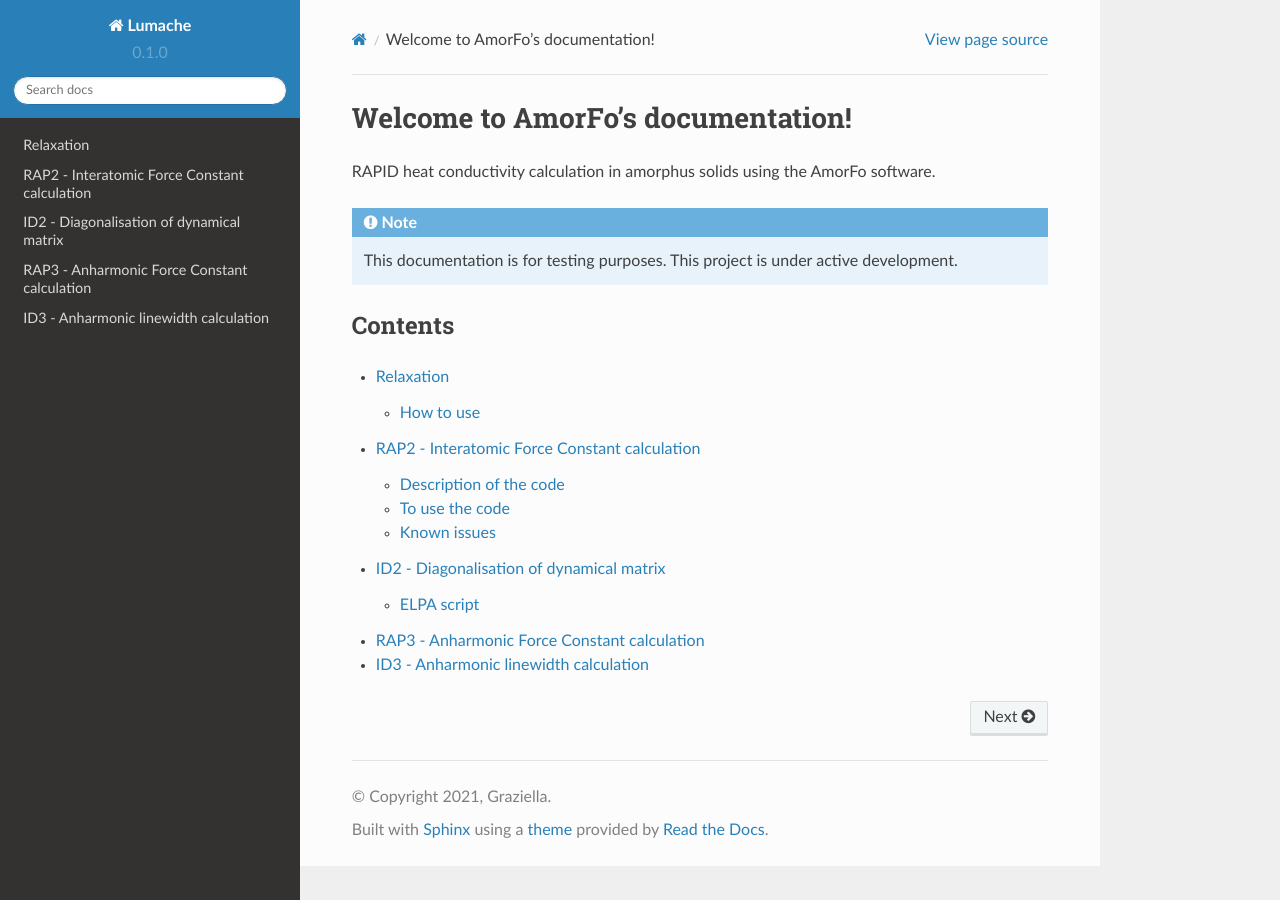
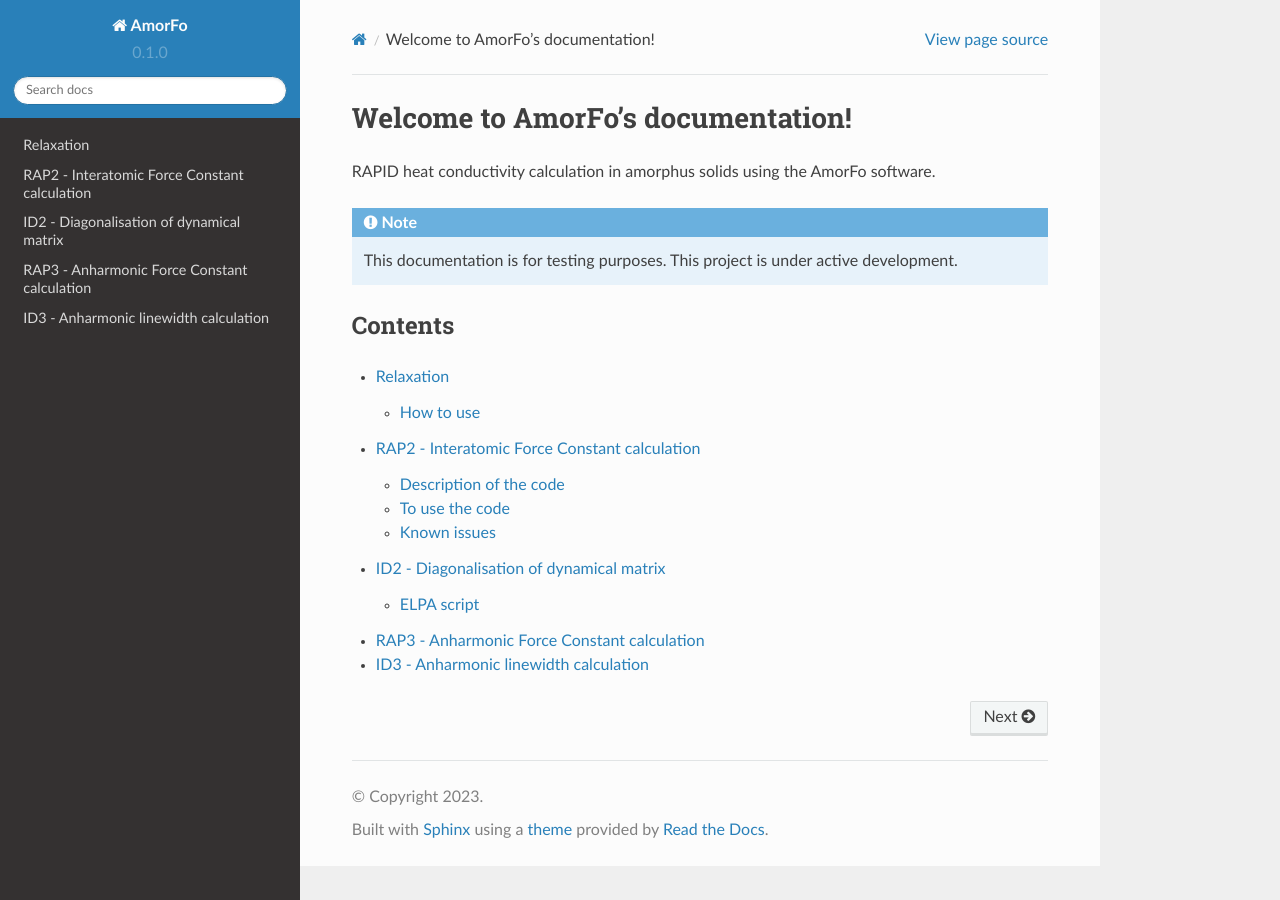
Before and after one commit to bp443/AmorDocs, a Sphinx documentation site: the page built from docs/source/index.rst, in a window 1280 px wide. Built offline with Sphinx 7.4.7 and the Read the Docs theme 2.0.0, drawn with Linux system fonts in a browser that asks for light colours.

Commit message:
Update conf.py

```diff
--- a/docs/source/conf.py
+++ b/docs/source/conf.py
@@ -2,9 +2,9 @@
 
 # -- Project information
 
-project = 'Lumache'
-copyright = '2021, Graziella'
-author = 'Graziella'
+project = 'AmorFo'
+copyright = '2023'
+author = 'Balazs Pota'
 
 release = '0.1'
 version = '0.1.0'
```
